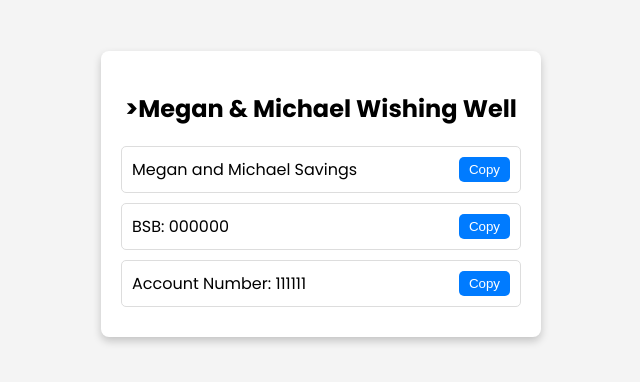
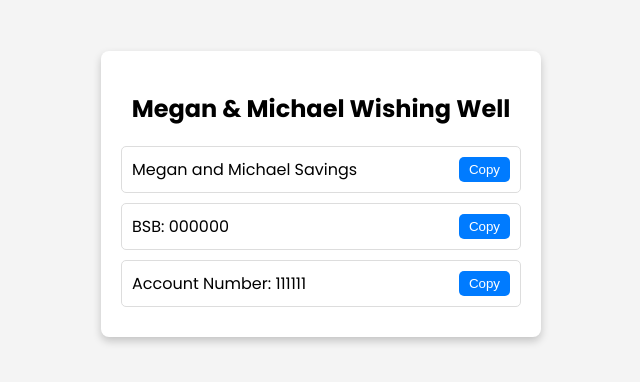
Before and after one commit to UnknownKyzza/unknownkyzza.github.io, a plain HTML site: page index.html in a window 1280 px wide. Shown: the part 206-588 px from the top of the page, without its empty margins (319-959 px from the left). Drawn offline with Linux system fonts and the light colour scheme.

Commit message:
Update index.html

```diff
--- a/index.html
+++ b/index.html
@@ -56,7 +56,7 @@
 </head>
 <body>
     <div class="container">
-        <h2>>Megan & Michael Wishing Well</h2>
+        <h2>Megan & Michael Wishing Well</h2>
         <div class="field">
             <span>Megan and Michael Savings</span>
             <button onclick="copyToClipboard(this, 'Example Account Name')">Copy</button>
```
